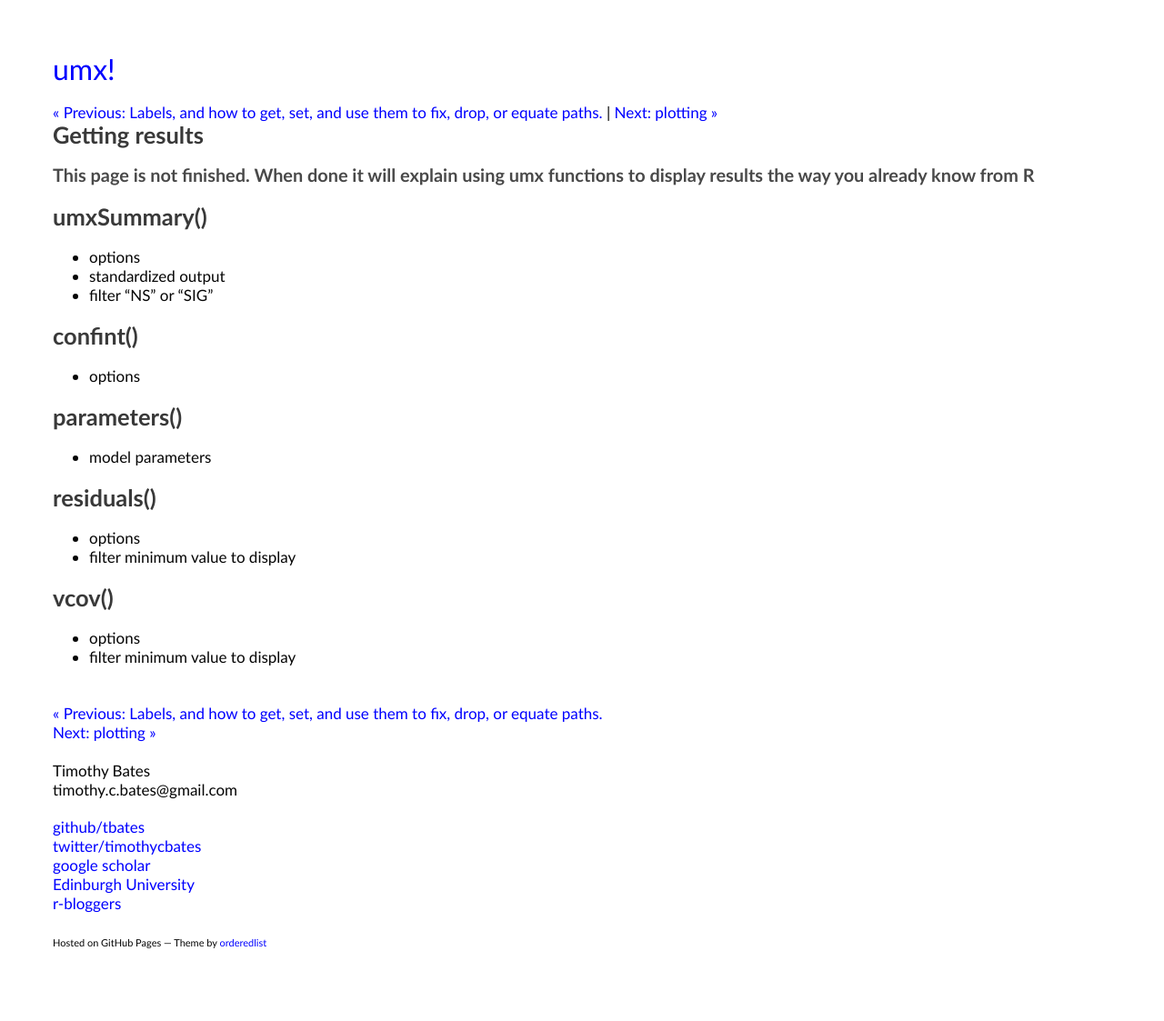
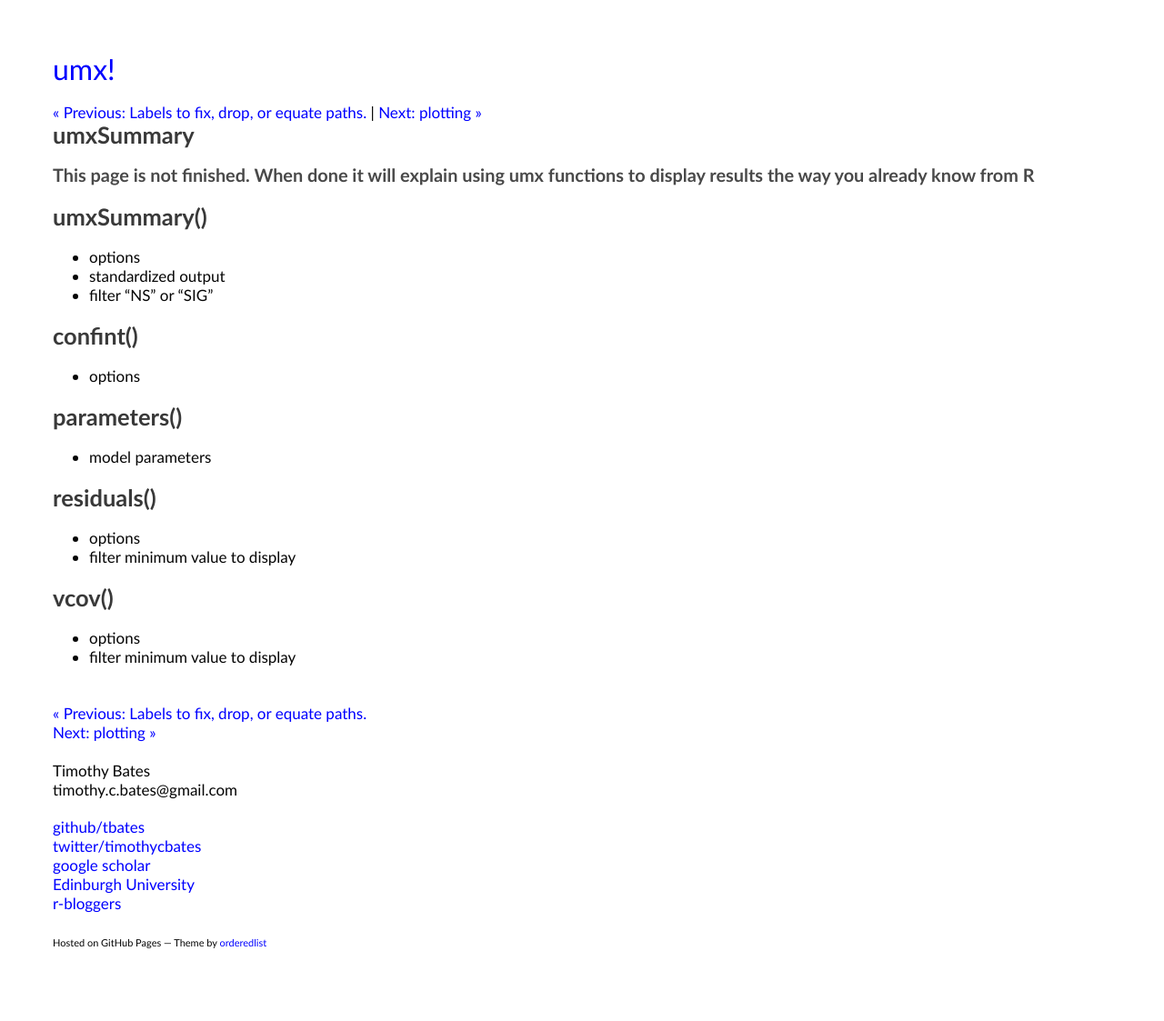
Before and after one commit to tbates/tbates.github.io, a Jekyll site: the page built from _posts/1995-11-02-detailed-umxSummary.markdown, in a window 1280 px wide. Shown: the whole page at 91% size. Built offline with Jekyll 4.4.1, drawn with Linux system fonts in a browser that asks for light colours.

Commit message:
more reordering

```diff
--- a/_posts/1995-02-12-detailed-Factor-scores.markdown
+++ b/_posts/1995-02-12-detailed-Factor-scores.markdown
@@ -1,6 +1,6 @@
 ---
 layout: post
-title: "Ordinal variables in RAM models"
+title: "Factor scores"
 date: 1995-02-12 00:00
 comments: true
 categories: advanced
--- a/_posts/1995-10-03-detailed-Labels.markdown
+++ b/_posts/1995-10-03-detailed-Labels.markdown
@@ -1,6 +1,6 @@
 ---
 layout: post
-title: "Labels, and how to get, set, and use them to fix, drop, or equate paths."
+title: "Labels to fix, drop, or equate paths."
 date: 1995-10-03 00:00
 comments: true
 categories: advanced
--- a/_posts/1995-11-02-detailed-umxSummary.markdown
+++ b/_posts/1995-11-02-detailed-umxSummary.markdown
@@ -1,6 +1,6 @@
 ---
 layout: post
-title: "Getting results"
+title: "umxSummary"
 date: 1995-10-02 00:00
 comments: true
 categories: advanced
```
